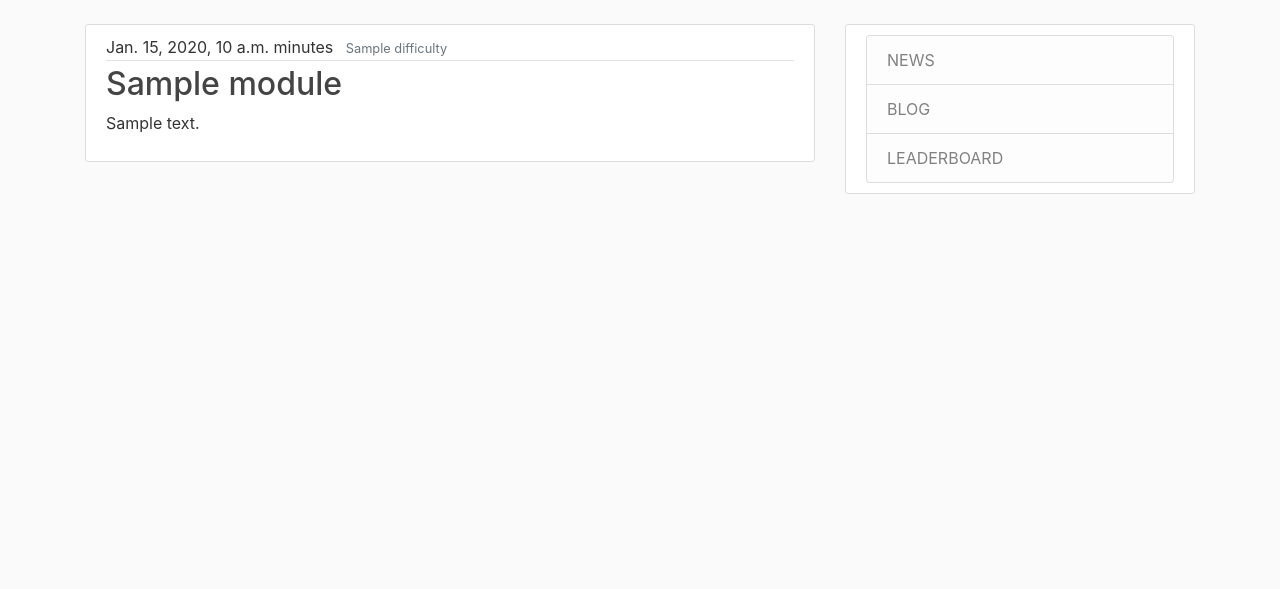
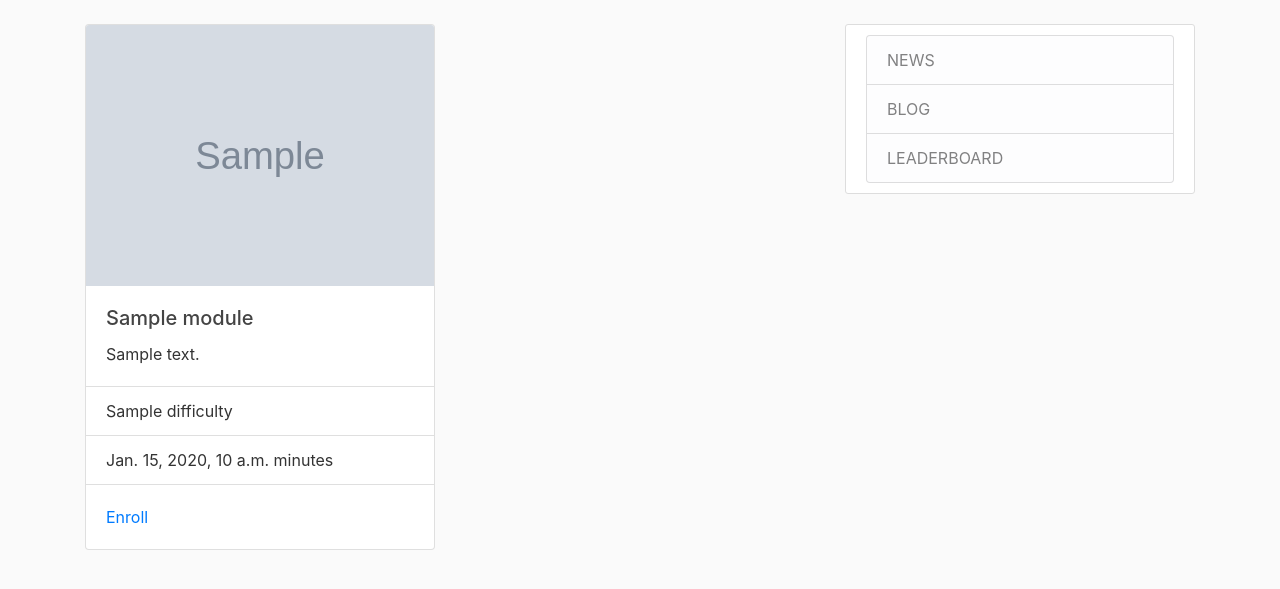
Before and after one commit to LewisI224/learn-cryptography, a Django app: template learn_cryptography/home/templates/home/learning.html in a window 1280 px wide. Shown: the part 56-645 px from the top of the page. Run offline with Django 3.2, Linux system fonts and the light colour scheme; the template is opened without the code that fills it: most values are stand-ins (such as "Sample title", 1, 10 or a date in 2020); grey boxes marked "Sample" are stand-in pictures; some libraries are stand-ins or nearby versions.

Commit message:
reimplemented module display as cards

```diff
--- a/learn_cryptography/home/templates/home/learning.html
+++ b/learn_cryptography/home/templates/home/learning.html
@@ -1,15 +1,24 @@
 {% extends "home/base.html" %}
+{% load static %}
 {% block content %}
+    <div class="row">
     {% for module in modules%}
-        <article class="media content-section">
-            <div class="media-body">
-                <div class="article-metadata">
-                <a class="mr-2">{{ module.time }} minutes</a>
-                <small class="text-muted">{{ module.difficulty }}</small>
-                </div>
-                <h2><a class="article-title" href="#">{{ module.title }}</a></h2>
-                <p class="article-content">{{ module.description }}</p>
+    <div class="col-md-6">
+        <div class="card mb-3">
+            <img class="card-img-top" src="{% static module.image %}">
+            <div class="card-body">
+              <h5 class="card-title">{{ module.title }}</h5>
+              <p class="card-text">{{ module.description }}</p>
             </div>
-        </article>
+            <ul class="list-group list-group-flush">
+              <li class="list-group-item">{{ module.difficulty }}</li>
+              <li class="list-group-item">{{ module.time }} minutes</li>
+            </ul>
+            <div class="card-body">
+              <a href="#" class="card-link">Enroll</a>
+            </div>
+        </div>
+    </div>
     {% endfor %}
+    </div>
 {% endblock content%}
```
Also changed, not shown: learn_cryptography/home/templates/home/home.html (+15 -2 lines), learn_cryptography/home/views.py (+16 -7 lines), learn_cryptography/home/static/home/caesar_cipher.jpg (added), learn_cryptography/home/static/home/homepage.jpg (added), learn_cryptography/home/static/home/intro_to_cryptography.jpg (added), learn_cryptography/home/static/home/vigenere_cipher.jpg (added).
